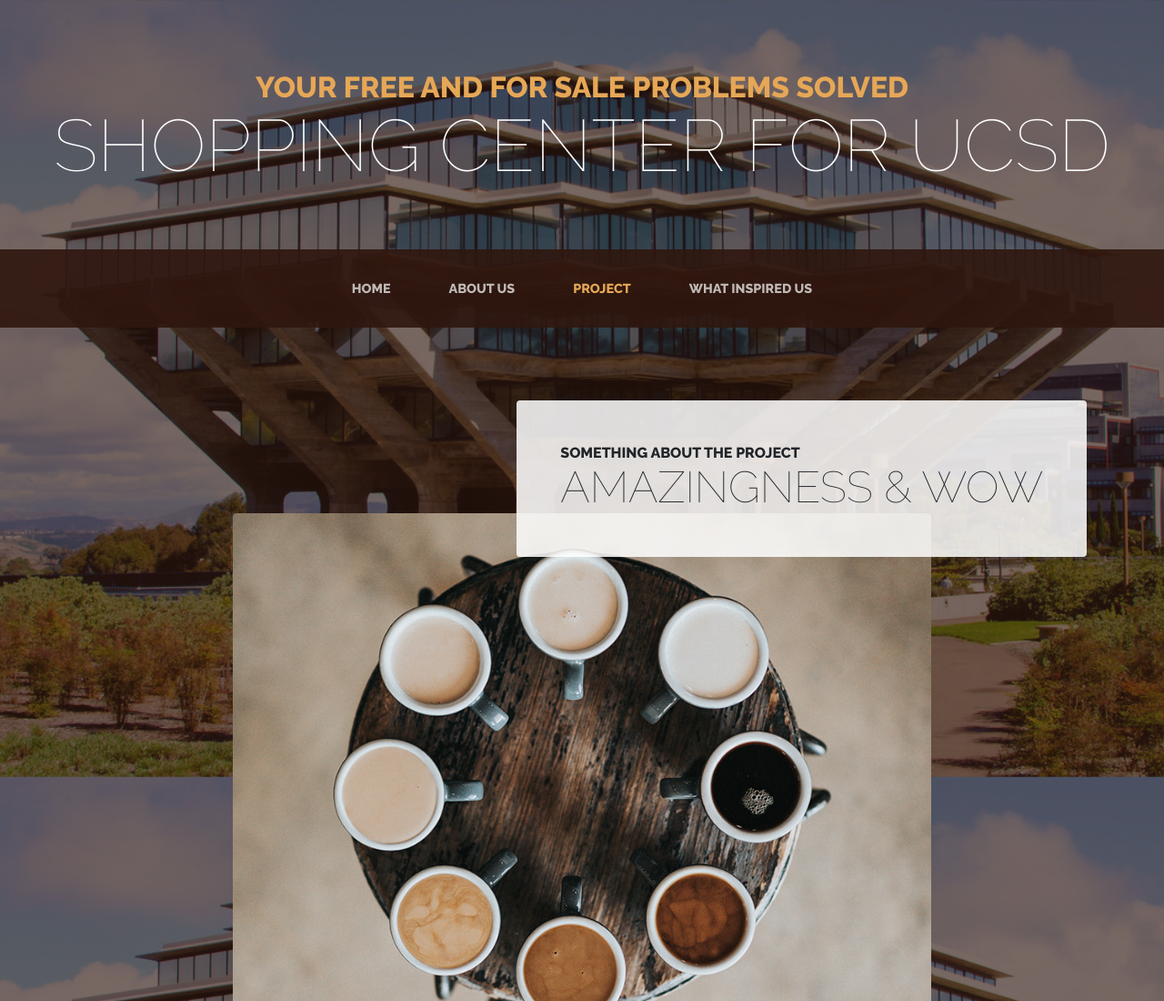
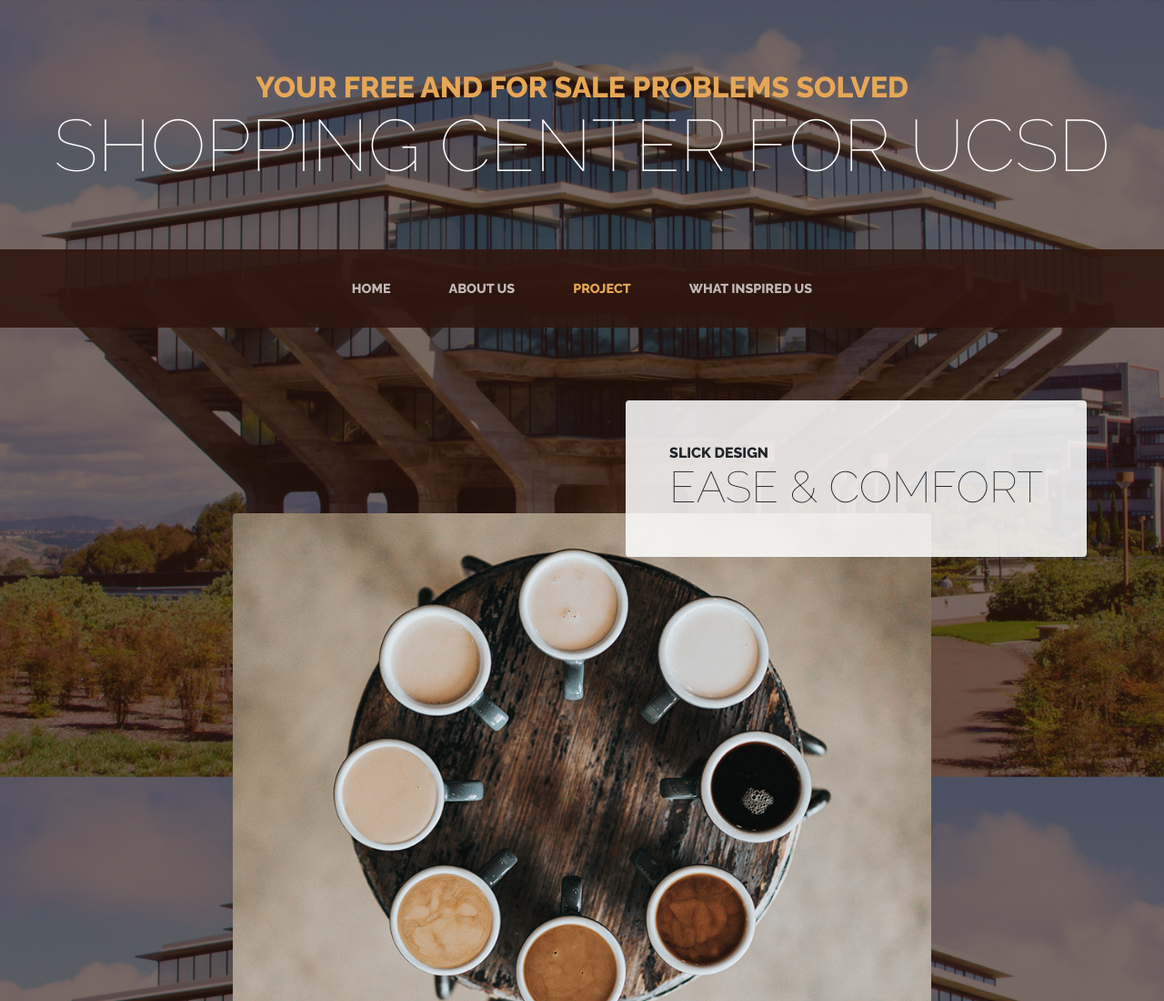
Before and after one commit to DarMoNic/ShoppingCenterUCSD, a website: page project.html in a window 1280 px wide. Shown: the top 1100 px of the page at 91% size. Drawn offline with Linux system fonts and the light colour scheme.

Commit message:
updated product

```diff
--- a/project.html
+++ b/project.html
@@ -64,8 +64,8 @@
           <div class="product-item-title d-flex">
             <div class="bg-faded p-5 d-flex ml-auto rounded">
               <h2 class="section-heading mb-0">
-                <span class="section-heading-upper">Something about the project</span>
-                <span class="section-heading-lower">Amazingness &amp; Wow</span>
+                <span class="section-heading-upper">Slick Design</span>
+                <span class="section-heading-lower">Ease &amp; Comfort</span>
               </h2>
             </div>
           </div>
```
